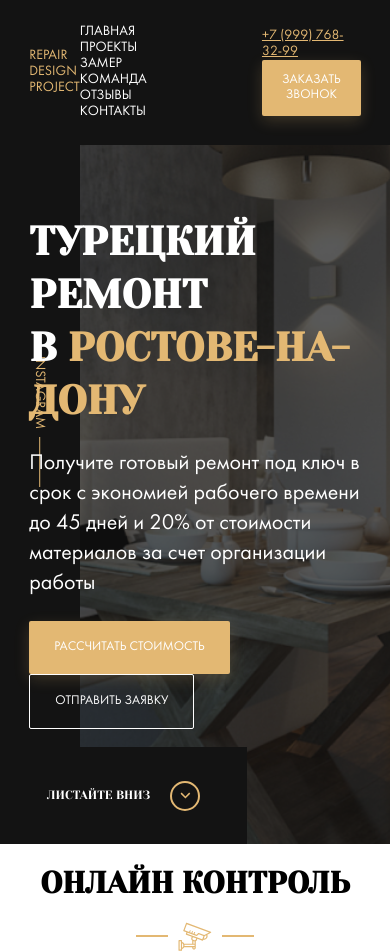
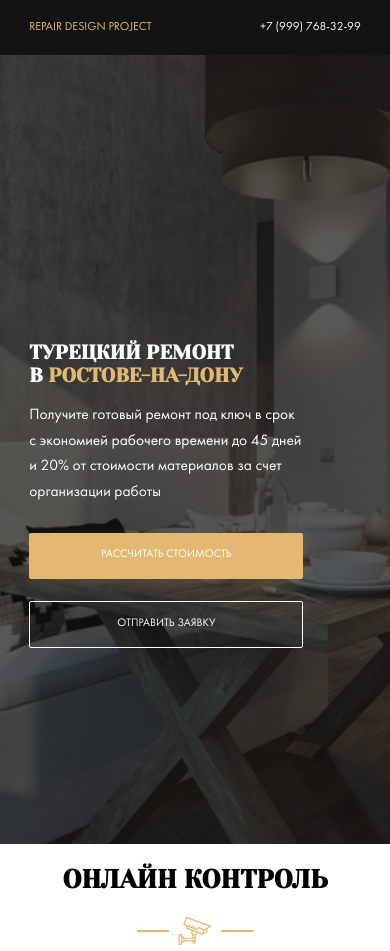
Before and after one commit to MatthewTol/repair-design, a website: page index.html in a window 390 px wide. Drawn offline with Linux system fonts and the light colour scheme; files whose address does not match are found by name.

Commit message:
feat: made responsive layout for headar and hero

```diff
--- a/sass/_interface.sass
+++ b/sass/_interface.sass
@@ -1,9 +1,9 @@
 .button
-  padding: 13px 20px
+  padding: 0.928rem 1.428rem
   border: none
   border-radius: 2px
   text-transform: uppercase
-  font-size: 13px
+  font-size: 0.94rem
   &:hover
     cursor: pointer
   &--primary
--- /dev/null
+++ b/sass/_media.sass
@@ -0,0 +1,40 @@
+@media screen and ( max-width: 1300px )
+  html
+    font-size: 12px
+  .nav
+    &__item
+      margin-right: 1rem
+@media screen and ( max-width: 992px )
+  .nav
+    display: none
+  .hero
+    &__instagram
+      display: none
+    &__content
+      margin-left: 0
+@media screen and ( max-width: 570px )
+  .contacts
+    &__button
+      display: none
+    &__phone
+      margin-right: 0
+      color: $white
+      text-decoration: none
+  .hero
+    &__content
+      max-width: 22.85rem
+    &__title
+      font-size: 1.64rem
+    &__text
+      font-size: 1.29rem
+      margin-bottom: 2.28rem
+    &__button
+      display: block
+      min-width: 22.85rem
+      margin-bottom: 1.85rem
+    &__scroll-down
+      display: none
+@media screen and ( max-height: 600px )
+  .hero
+    &__scroll-down
+      display: none
--- a/sass/_settings.sass
+++ b/sass/_settings.sass
@@ -2,16 +2,17 @@
 *:before,
 *:after
   box-sizing: border-box
+html
+  font-size: 14px
 body
-  font-size: 14px
+  font-size: 1rem
   font-family: 'Futura Book', sans-serif
 .section
   &-title
     text-align: center
     text-transform: uppercase
     font-family: 'Yeseva One Regular', cursive
-    font-size: 20px
-    line-height: 28px
+    font-size: 1.428rem
     &__image
       display: flex
       align-items: center
@@ -20,5 +21,5 @@ body
         content: ""
         width: 32px
         height: 2px
-        margin: 0px 10px
+        margin: 0rem 0.714rem
         background-color: $primary
--- a/sass/style.sass
+++ b/sass/style.sass
@@ -7,3 +7,5 @@
 @import "templates/header"
 @import "templates/hero"
 @import "templates/control"
+
+@import "media"
--- a/sass/templates/_header.sass
+++ b/sass/templates/_header.sass
@@ -1,6 +1,6 @@
 .header
   background-color: $dark
-  padding: 24px 0px
+  padding: 1.71rem 0rem
   position: fixed
   top: 0
   left: 0
@@ -18,7 +18,7 @@
     color: $white
     text-decoration: none
     text-transform: uppercase
-    margin-right: 40px
+    margin-right: 2.85rem
     transition: color .1s
     &:hover
       color: $primary
@@ -26,4 +26,4 @@
   color: $primary
 .contacts
   &__phone
-    margin-right: 45px
+    margin-right: 3.21rem
--- a/sass/templates/_hero.sass
+++ b/sass/templates/_hero.sass
@@ -20,15 +20,17 @@
     width: 100%
     height: 100%
   &__content
-    max-width: 670px
+    max-width: 47.85rem
     position: relative
+    margin-left: 4.28rem
+    margin-top: 5.71rem
   &__text
-    font-size: 22px;
-    line-height: 30px;
+    font-size: 1.571rem
+    line-height: 2.142rem
     max-width: 500px
   &__button
-    margin-right: 20px
-    padding: 19px 25px
+    margin-right: 1.428rem
+    padding: 1.357rem 1.785rem
   &__instagram
     left: 0
     top: 0
@@ -40,8 +42,8 @@
     left: 0
     bottom: 0
     background-color: $dark
-    min-width: 247px
-    min-height: 97px
+    min-width: 17.64rem
+    min-height: 6.92rem
     display: flex
     justify-content: center
     align-items: center
@@ -49,7 +51,7 @@
     text-decoration: none
     color: $white
     font-family: 'Yeseva One Regular', sanf-serif
-    font-size: 12px
+    font-size: 0.857rem
     &::after
       content: ""
       background-image: url(../img/arrow.svg)
@@ -59,7 +61,7 @@
       width: 30px
       border: 2px solid $primary
       border-radius: 50%
-      margin-left: 20px
+      margin-left: 1.428rem
 .instagram
   display: flex
   justify-content: center
@@ -81,8 +83,7 @@
       margin-left: 8px
 .title
   margin: 0
-  font-size: 40px;
-  line-height: 53px;
+  font-size: 2.857rem
   text-transform: uppercase
   font-family: 'Yeseva One Regular', sanf-serif
   &--primary
```
Also changed, not shown: css/style.css.
